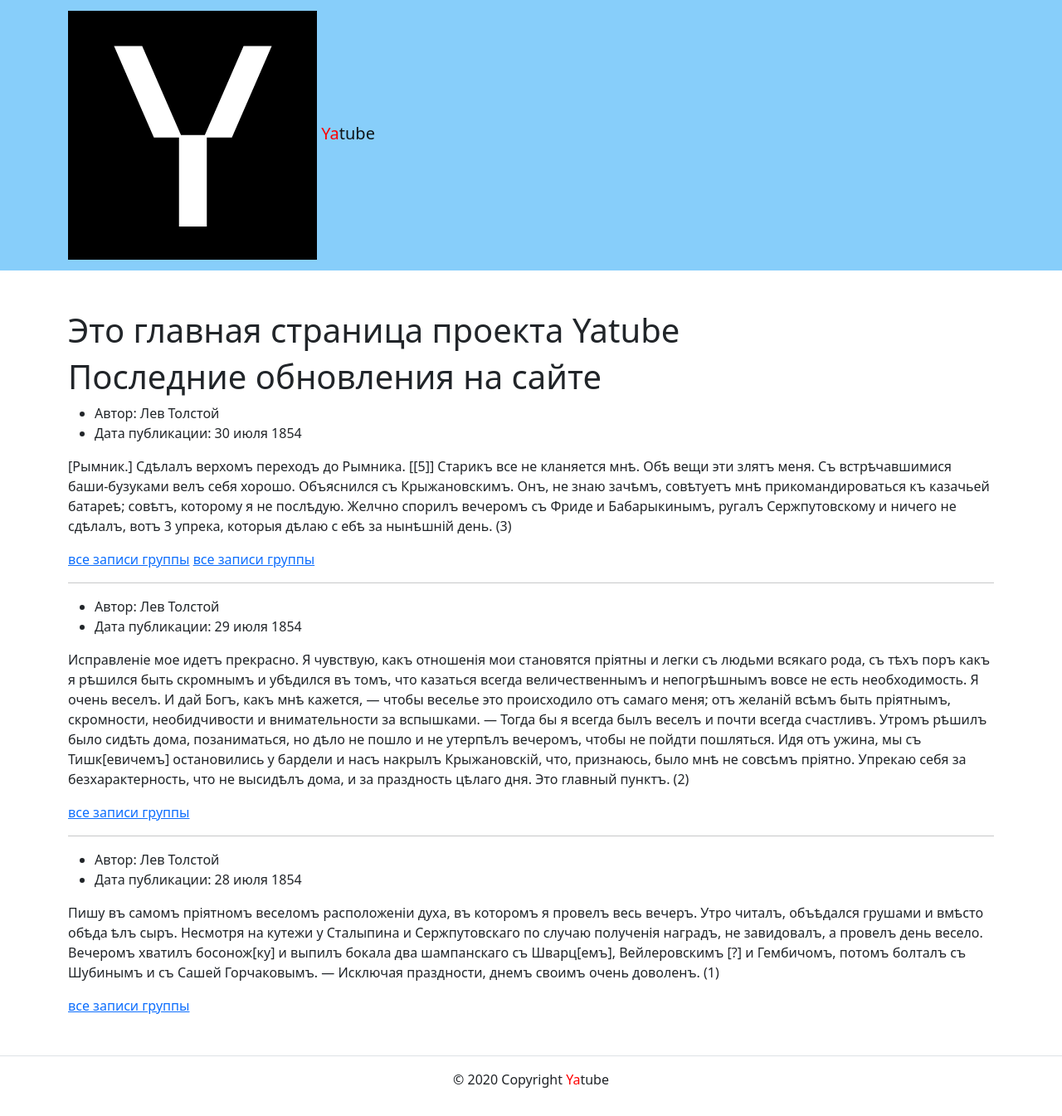
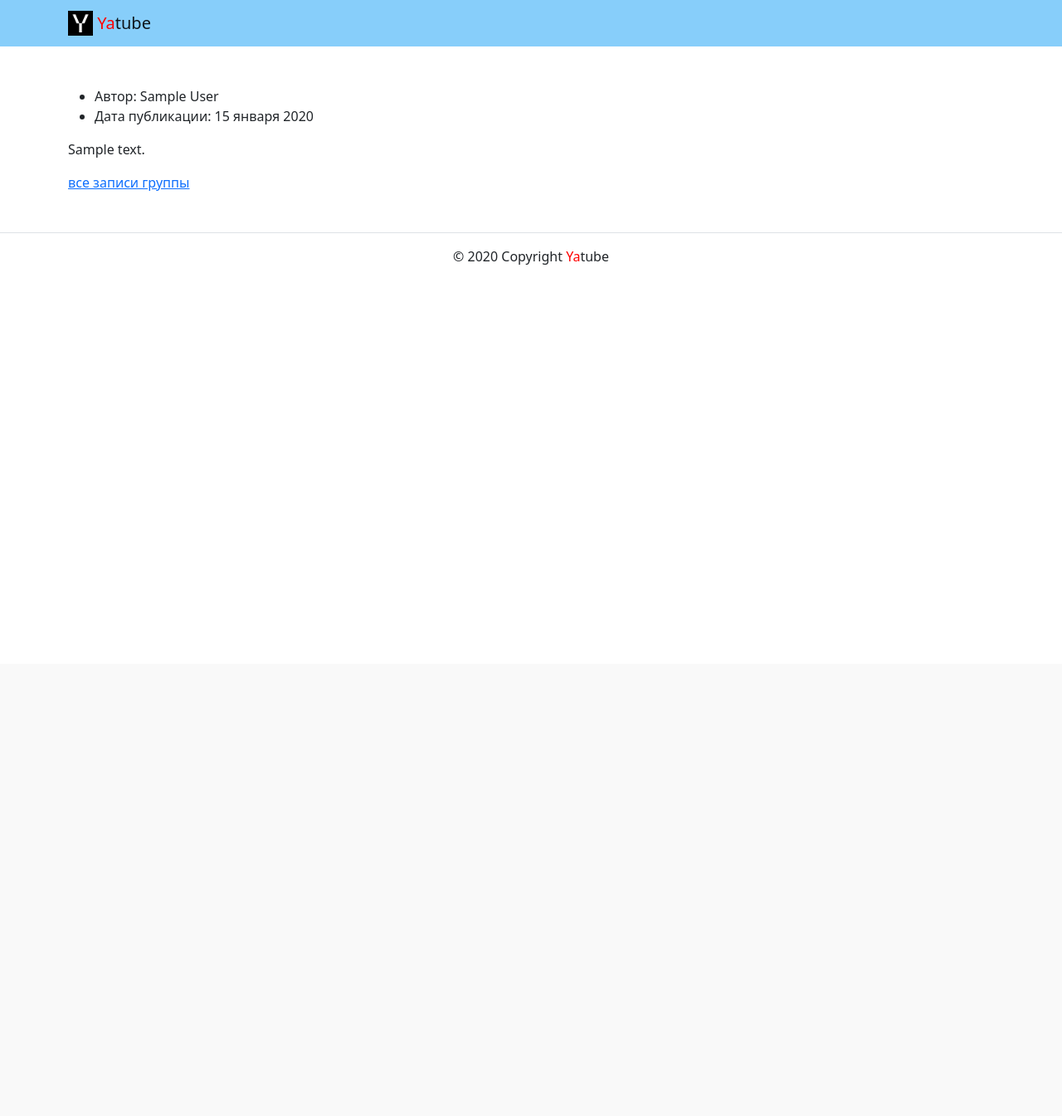
Before and after one commit to Zaveryukhin/yatube_project_2, a Django app: page / in a window 1280 px wide. Shown: the whole page at 83% size. After the commit the page ends 319 px from the top, so only its background shows below. Run offline with Django 3.2, Linux system fonts and the light colour scheme; tables that the repository leaves empty hold one stand-in row (values such as "Sample post"); some libraries are stand-ins or nearby versions.

Commit message:
HTML pushing

```diff
--- a/yatube/posts/views.py
+++ b/yatube/posts/views.py
@@ -2,12 +2,16 @@ from django.shortcuts import render
 from django.http import HttpResponse
 from django.template import loader
 
+from .models import Post
+
 
 def index(request):
-    text = "Это главная страница проекта Yatube"
-    context = {"text": text}
-    template = 'posts/index.html'
-    return render(request, template, context)
+    posts = Post.objects.order_by('-pub_date')[:10]
+    context = {
+        'posts': posts,
+    }
+
+    return render(request, 'posts/index.html', context)
 
 
 def group_posts(request, slug):
--- a/yatube/templates/includes/header.html
+++ b/yatube/templates/includes/header.html
@@ -7,8 +7,7 @@
 <nav class="navbar navbar-light" style="background-color: lightskyblue">
     <div class="container">
         <a class="navbar-brand" href="index.html">
-            {% comment %}<img src="img/logo.png" width="30" height="30" class="d-inline-block align-top" alt="">{% endcomment %}
-            <img src="{% static 'img/logo.png' %}">
+            <img src="{% static 'img/logo.png' %}" width="30" height="30" class="d-inline-block align-top" alt="">
 
             <!-- тег span используется для добавления нужных стилей отдельным участкам текста -->
             <span style="color:red">Ya</span>tube
--- a/yatube/templates/posts/index.html
+++ b/yatube/templates/posts/index.html
@@ -7,74 +7,21 @@
 {% block content %}
 <!-- класс py-5 создает отступы сверху и снизу блока -->
 <div class="container py-5">
-        <h1>{{text}}</h1>
-        <h1>Последние обновления на сайте</h1>
-        <article>
+    {% for post in posts %}
     <ul>
         <li>
-              Автор: Лев Толстой
+            Автор: {{ post.author.get_full_name }}
         </li>
         <li>
-              Дата публикации: 30 июля 1854
+            Дата публикации: {{ post.pub_date|date:"d E Y" }}
         </li>
     </ul>
-          <p>
-            [Рымник.] Сдѣлалъ верхомъ переходъ до Рымника. [[5]] Старикъ все не кланяется мнѣ.
-            Обѣ вещи эти злятъ меня. Съ встрѣчавшимися баши-бузуками велъ себя хорошо.
-            Объяснился съ Крыжановскимъ. Онъ, не знаю зачѣмъ, совѣтуетъ мнѣ прикомандироваться
-            къ казачьей батареѣ; совѣтъ, которому я не послѣдую. Желчно спорилъ вечеромъ съ Фриде
-            и Бабарыкинымъ, ругалъ Сержпутовскому и ничего не сдѣлалъ, вотъ 3 упрека, которыя дѣлаю с
-            ебѣ за нынѣшній день. (3)
-          </p>
-          <a href="group_list.html">все записи группы</a>
-         {% comment %} <a href="{% url 'posts:posts_group' group_posts.slug %}">все записи группы</a>{% endcomment %}
-          <a href="{% url 'posts:posts_group' %}">все записи группы</a>
-         {% comment %}...{% endcomment %}
-        </article>
+    <p>{{ post.text }}</p>
+    <a href="">все записи группы</a>
+    {% if not forloop.last %}
     <hr>
-        <article>
-          <ul>
-            <li>
-              Автор: Лев Толстой
-            </li>
-            <li>
-              Дата публикации: 29 июля 1854
-            </li>
-          </ul>
-          <p>
-            Исправленіе мое идетъ прекрасно. Я чувствую, какъ отношенія мои становятся пріятны и легки
-            съ людьми всякаго рода, съ тѣхъ поръ какъ я рѣшился быть скромнымъ и убѣдился въ томъ,
-            что казаться всегда величественнымъ и непогрѣшнымъ вовсе не есть необходимость. Я очень
-            веселъ. И дай Богъ, какъ мнѣ кажется, — чтобы веселье это происходило отъ самаго меня;
-            отъ желаній всѣмъ быть пріятнымъ, скромности, необидчивости и внимательности за вспышками.
-            — Тогда бы я всегда былъ веселъ и почти всегда счастливъ.
-            Утромъ рѣшилъ было сидѣть дома, позаниматься, но дѣло не пошло и не утерпѣлъ вечеромъ,
-            чтобы не пойдти пошляться. Идя отъ ужина, мы съ Тишк[евичемъ] остановились у бардели и насъ
-            накрылъ Крыжановскій, что, признаюсь, было мнѣ не совсѣмъ пріятно. Упрекаю себя за
-            безхарактерность, что не высидѣлъ дома, и зa праздность цѣлаго дня. Это главный пунктъ. (2)
-          </p>
-          <a href="group_list.html">все записи группы</a>
-        </article>
-        <hr>
-        <article>
-          <ul>
-            <li>
-              Автор: Лев Толстой
-            </li>
-            <li>
-              Дата публикации: 28 июля 1854
-            </li>
-          </ul>
-          <p>
-            Пишу въ самомъ пріятномъ веселомъ расположеніи духа, въ которомъ я провелъ весь вечеръ.
-            Утро читалъ, объѣдался грушами и вмѣсто обѣда ѣлъ сыръ. Несмотря на кутежи у Сталыпина и
-            Сержпутовскаго по случаю полученія наградъ, не завидовалъ, а провелъ день весело. Вечеромъ
-            хватилъ босонож[ку] и выпилъ бокала два шампанскаго съ Шварц[емъ], Вейлеровскимъ [?] и
-            Гембичомъ, потомъ болталъ съ Шубинымъ и съ Сашей Горчаковымъ. — Исключая праздности,
-            днемъ своимъ очень доволенъ. (1)
-          </p>
-          <a href="group_list.html">все записи группы</a>
-        </article>
+    {% endif %}
+    {% endfor %}
     <!-- под последним постом нет линии -->
 </div>
 {% endblock %}
```
Lines whose indentation alone changed are shown as unchanged.
